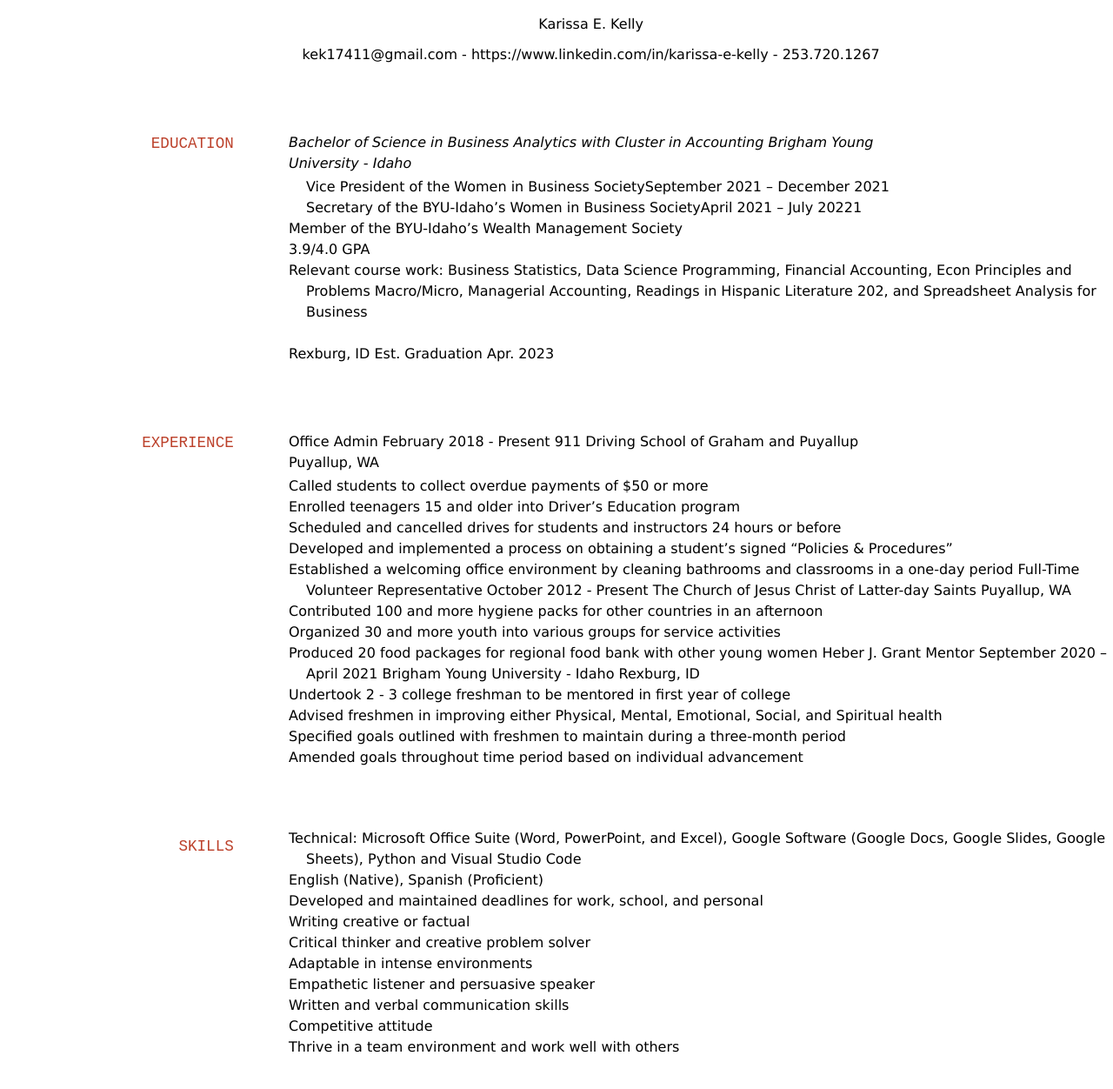
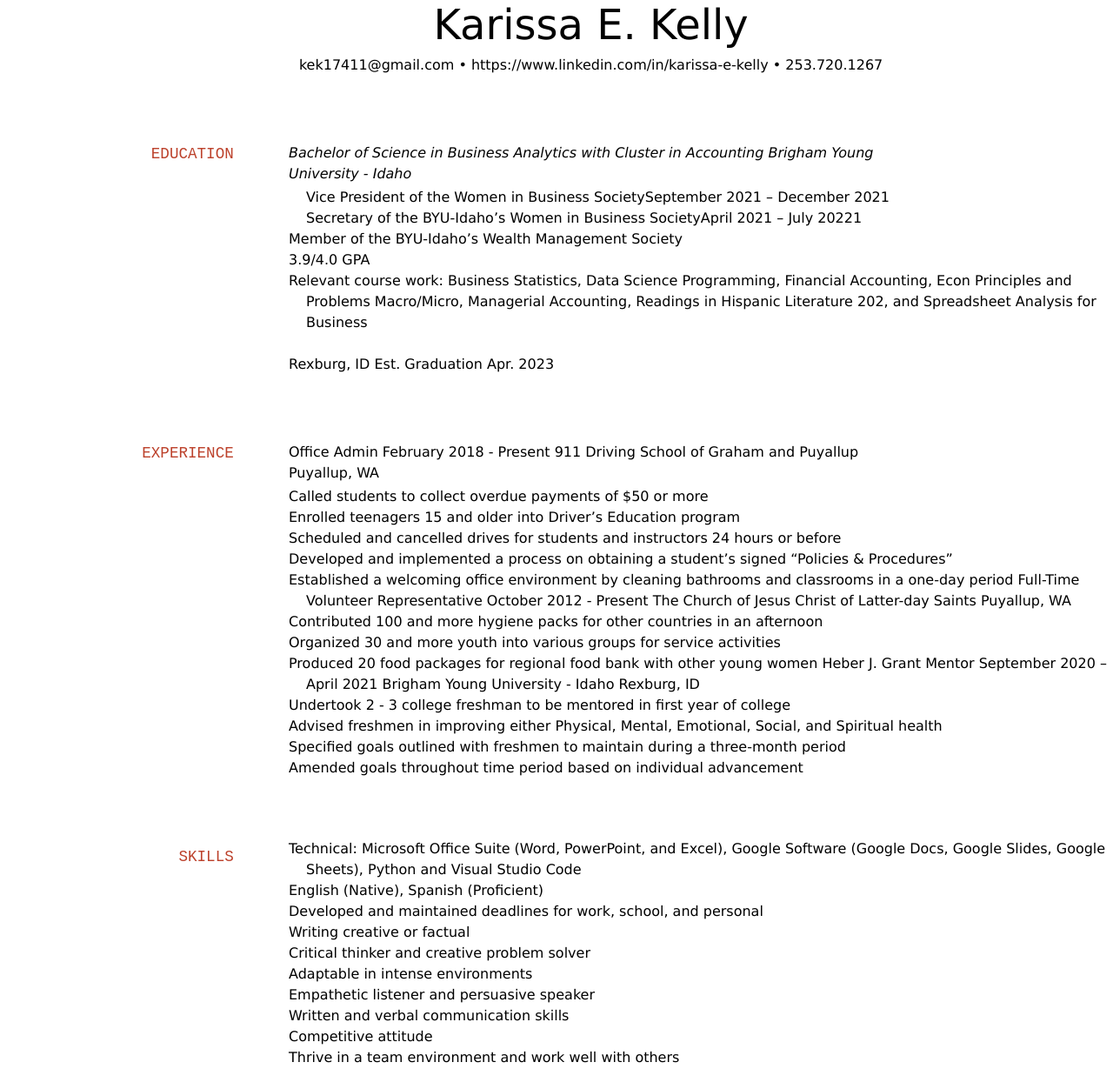
Before and after one commit to byuids-resumes/kellyke_resume, a Jekyll site: the page built from docs/index.md, in a window 1280 px wide. Shown: the whole page at 87% size. Built offline with Jekyll 4.4.1, drawn with Linux system fonts in a browser that asks for light colours.

Commit message:
Still messing with it

```diff
--- a/docs/index.md
+++ b/docs/index.md
@@ -3,11 +3,12 @@ layout: cv
 title: Karissa Kelly's Resume
 ---
 <p align="center">
- Karissa E. Kelly
+ <font size="9"> Karissa E. Kelly
+ </font>
 </p>
 
 <p align="center">
-kek17411@gmail.com - https://www.linkedin.com/in/karissa-e-kelly - 253.720.1267
+kek17411@gmail.com • https://www.linkedin.com/in/karissa-e-kelly • 253.720.1267
 </p>
 
 ## EDUCATION
```
